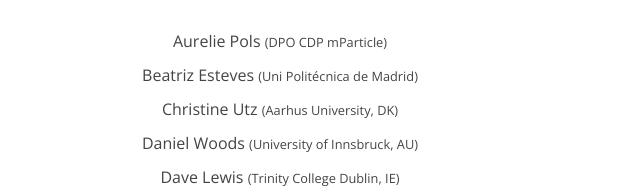
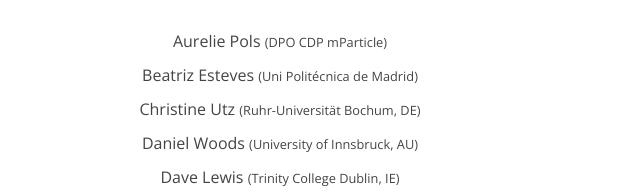
Before and after one commit to PAECG/consent2021, a plain HTML site: page index.html in a window 1280 px wide. Shown: the part 2705-2901 px from the top of the page, 89-729 px from the left. Drawn offline with nearby package versions, Linux system fonts and the light colour scheme.

Commit message:
update PC

```diff
--- a/index.html
+++ b/index.html
@@ -197,7 +197,7 @@
             <ul>
               <li>Aurelie Pols <small>(DPO CDP mParticle)</small></li>
               <li>Beatriz Esteves <small>(Uni Politécnica de Madrid)</small></li>
-              <li>Christine Utz <small>(Aarhus University, DK)</small></li>
+              <li>Christine Utz <small>(Ruhr-Universität Bochum, DE)</small></li>
               <li>Daniel Woods <small>(University of Innsbruck, AU)</small></li>
               <li>Dave Lewis <small>(Trinity College Dublin, IE)</small></li>
               <li>Edoardo Celeste <small>(Dublin City University, IE)</small></li>
```
